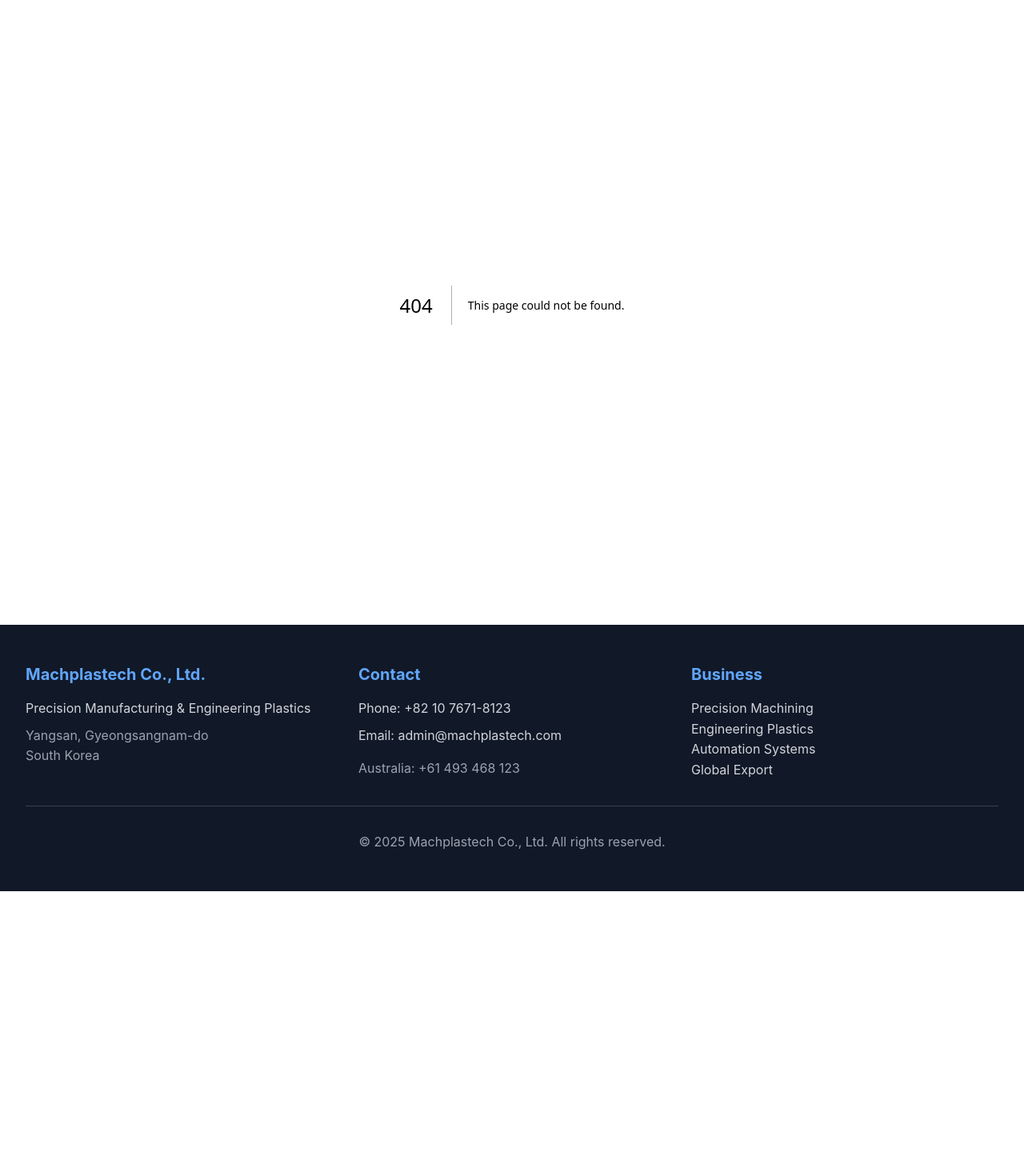
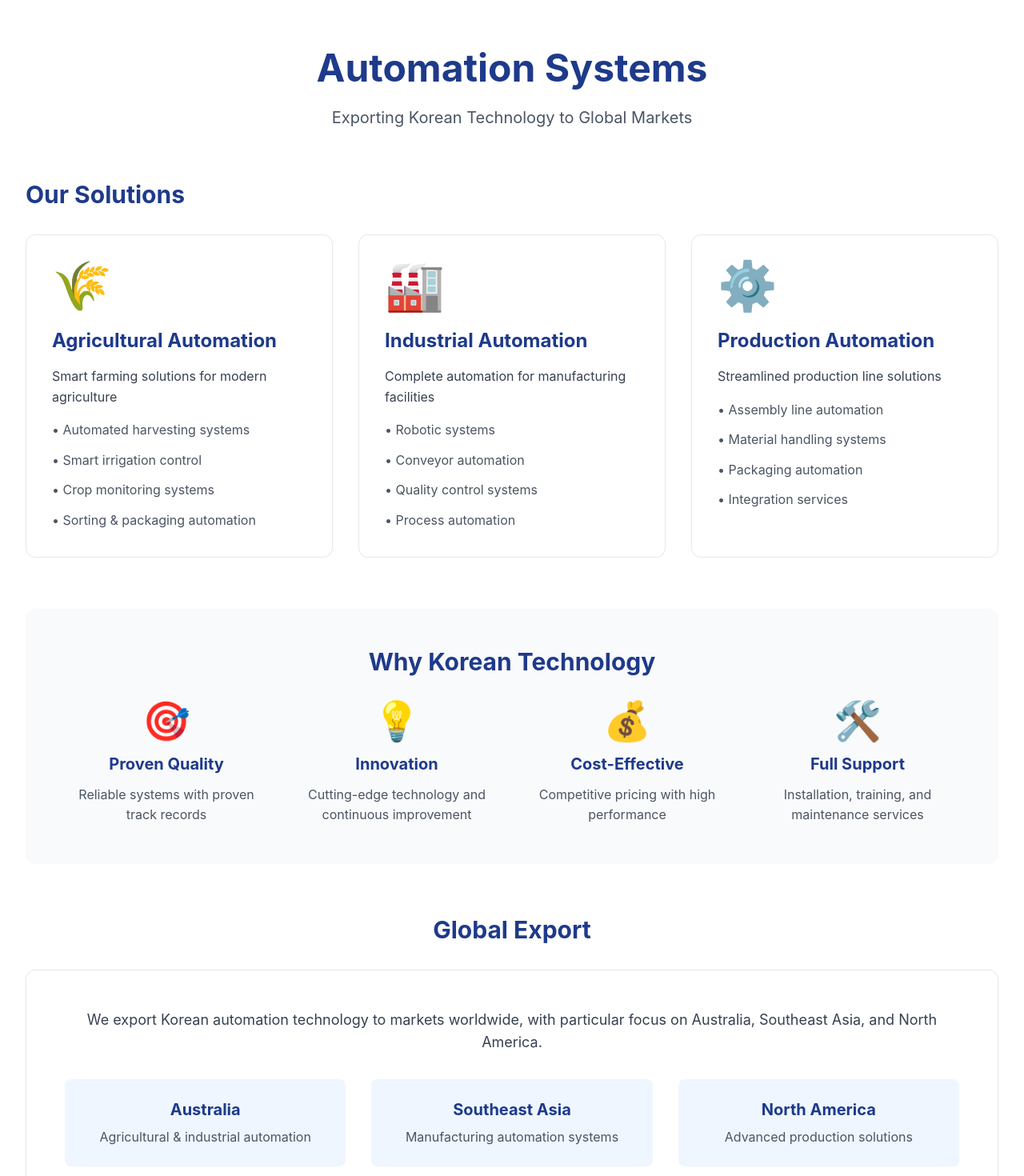
Before and after one commit to datrademel-ai/machplastech-korea, a Next.js app: page /automation in a window 1280 px wide. Before the commit this address had no page. Shown: the part 100-1570 px from the top of the page at 80% size. Before the commit the page ends 1214 px from the top, so only its background shows below. Built offline with nearby package versions, Linux system fonts and the light colour scheme.

Commit message:
Create page.jsx

```diff
--- /dev/null
+++ b/src/app/automation/page.jsx
@@ -0,0 +1,114 @@
+export const metadata = {
+  title: 'Automation Systems - Machplastech',
+  description: 'Complete automation solutions for agriculture and industrial sectors',
+}
+
+export default function Automation() {
+  return (
+    <div className="max-w-7xl mx-auto py-20 px-8">
+      <h1 className="text-5xl font-bold text-center mb-6 text-blue-900">Automation Systems</h1>
+      <p className="text-xl text-center text-gray-600 mb-16">Exporting Korean Technology to Global Markets</p>
+
+      <div className="mb-16">
+        <h2 className="text-3xl font-bold mb-8 text-blue-900">Our Solutions</h2>
+        <div className="grid md:grid-cols-3 gap-8">
+          <div className="bg-white border border-gray-200 rounded-xl p-8">
+            <div className="text-6xl mb-6">🌾</div>
+            <h3 className="text-2xl font-bold mb-4 text-blue-900">Agricultural Automation</h3>
+            <p className="text-gray-700 mb-4">Smart farming solutions for modern agriculture</p>
+            <ul className="space-y-3 text-gray-600">
+              <li>• Automated harvesting systems</li>
+              <li>• Smart irrigation control</li>
+              <li>• Crop monitoring systems</li>
+              <li>• Sorting & packaging automation</li>
+            </ul>
+          </div>
+
+          <div className="bg-white border border-gray-200 rounded-xl p-8">
+            <div className="text-6xl mb-6">🏭</div>
+            <h3 className="text-2xl font-bold mb-4 text-blue-900">Industrial Automation</h3>
+            <p className="text-gray-700 mb-4">Complete automation for manufacturing facilities</p>
+            <ul className="space-y-3 text-gray-600">
+              <li>• Robotic systems</li>
+              <li>• Conveyor automation</li>
+              <li>• Quality control systems</li>
+              <li>• Process automation</li>
+            </ul>
+          </div>
+
+          <div className="bg-white border border-gray-200 rounded-xl p-8">
+            <div className="text-6xl mb-6">⚙️</div>
+            <h3 className="text-2xl font-bold mb-4 text-blue-900">Production Automation</h3>
+            <p className="text-gray-700 mb-4">Streamlined production line solutions</p>
+            <ul className="space-y-3 text-gray-600">
+              <li>• Assembly line automation</li>
+              <li>• Material handling systems</li>
+              <li>• Packaging automation</li>
+              <li>• Integration services</li>
+            </ul>
+          </div>
+        </div>
+      </div>
+
+      <div className="bg-gray-50 rounded-xl p-12 mb-16">
+        <h2 className="text-3xl font-bold text-center mb-8 text-blue-900">Why Korean Technology</h2>
+        <div className="grid md:grid-cols-4 gap-8">
+          <div className="text-center">
+            <div className="text-5xl mb-4">🎯</div>
+            <h3 className="text-xl font-bold mb-3 text-blue-900">Proven Quality</h3>
+            <p className="text-gray-600">Reliable systems with proven track records</p>
+          </div>
+
+          <div className="text-center">
+            <div className="text-5xl mb-4">💡</div>
+            <h3 className="text-xl font-bold mb-3 text-blue-900">Innovation</h3>
+            <p className="text-gray-600">Cutting-edge technology and continuous improvement</p>
+          </div>
+
+          <div className="text-center">
+            <div className="text-5xl mb-4">💰</div>
+            <h3 className="text-xl font-bold mb-3 text-blue-900">Cost-Effective</h3>
+            <p className="text-gray-600">Competitive pricing with high performance</p>
+          </div>
+
+          <div className="text-center">
+            <div className="text-5xl mb-4">🛠️</div>
+            <h3 className="text-xl font-bold mb-3 text-blue-900">Full Support</h3>
+            <p className="text-gray-600">Installation, training, and maintenance services</p>
+          </div>
+        </div>
+      </div>
+
+      <div className="mb-16">
+        <h2 className="text-3xl font-bold text-center mb-8 text-blue-900">Global Export</h2>
+        <div className="bg-white border border-gray-200 rounded-xl p-12">
+          <p className="text-lg text-gray-700 text-center mb-8">
+            We export Korean automation technology to markets worldwide, with particular focus on Australia, Southeast Asia, and North America.
+          </p>
+          <div className="grid md:grid-cols-3 gap-8">
+            <div className="text-center p-6 bg-blue-50 rounded-lg">
+              <h3 className="text-xl font-bold mb-2 text-blue-900">Australia</h3>
+              <p className="text-gray-600">Agricultural & industrial automation</p>
+            </div>
+            <div className="text-center p-6 bg-blue-50 rounded-lg">
+              <h3 className="text-xl font-bold mb-2 text-blue-900">Southeast Asia</h3>
+              <p className="text-gray-600">Manufacturing automation systems</p>
+            </div>
+            <div className="text-center p-6 bg-blue-50 rounded-lg">
+              <h3 className="text-xl font-bold mb-2 text-blue-900">North America</h3>
+              <p className="text-gray-600">Advanced production solutions</p>
+            </div>
+          </div>
+        </div>
+      </div>
+
+      <div className="bg-blue-900 rounded-xl p-12 text-white text-center">
+        <h2 className="text-3xl font-bold mb-4">Interested in Automation?</h2>
+        <p className="text-xl mb-8 opacity-90">Let's discuss your automation needs and find the perfect solution</p>
+        <a href="/contact" className="inline-block bg-orange-500 hover:bg-orange-600 text-white font-semibold px-8 py-3 rounded-lg transition">
+          Contact Us
+        </a>
+      </div>
+    </div>
+  )
+}
```
